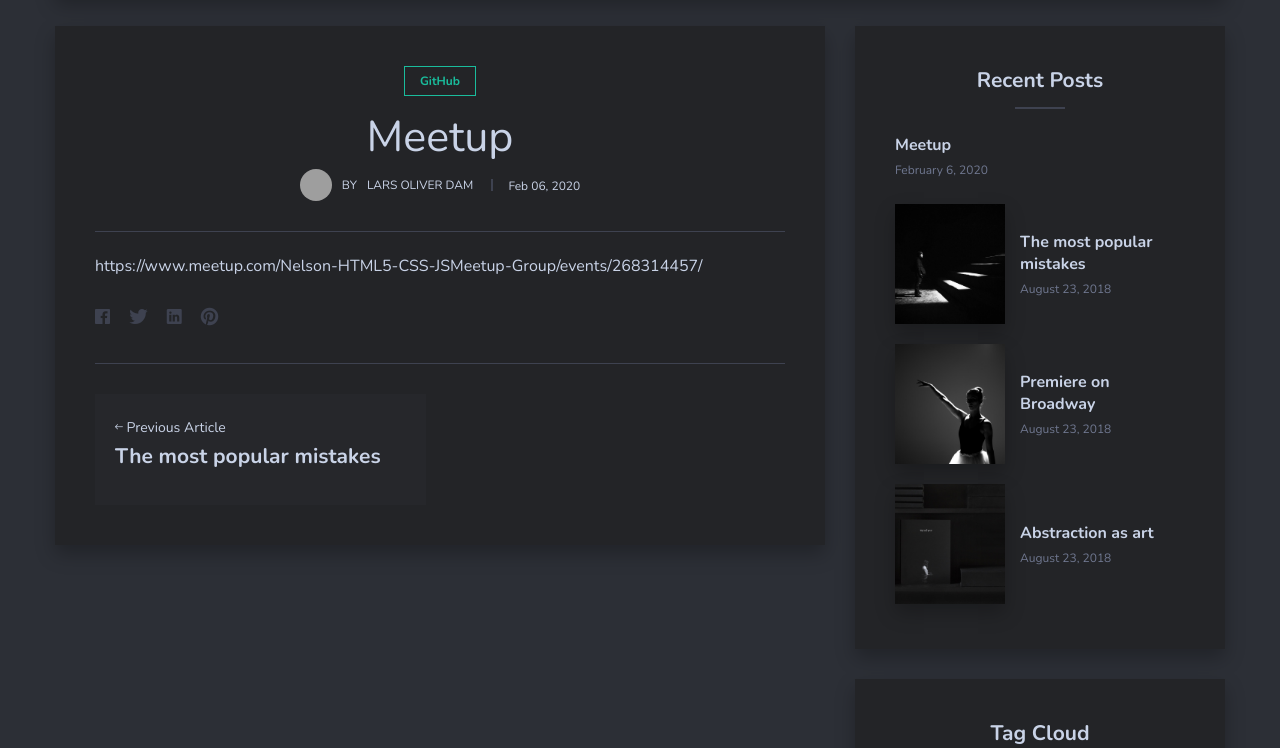
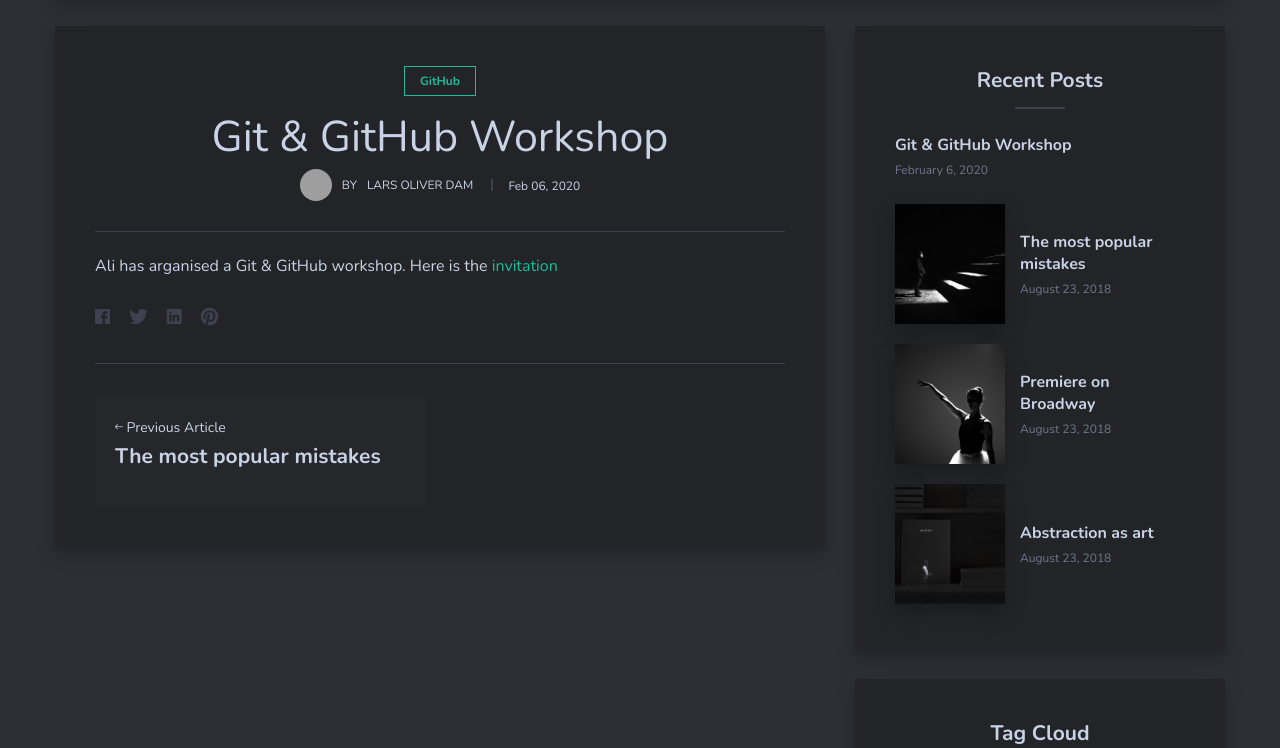
Before and after one commit to larsoliverdam/nmit, a Jekyll site: the page built from _posts/2018-08-23-night-city-lights.markdown, in a window 1280 px wide and 900 px high, scrolled down 547 px, cut to the strip 152-900 px from the top of the window. Built offline with Jekyll 4.4.1, drawn with Linux system fonts in a browser that asks for light colours; nearby versions of some CDN libraries; comment, search, counter and statistics services are not loaded; grey boxes are pictures that could not be loaded.

Commit message:
Ali's GutHub meetup - posting

```diff
--- a/_posts/2018-08-23-night-city-lights.markdown
+++ b/_posts/2018-08-23-night-city-lights.markdown
@@ -1,8 +1,8 @@
 ---
 layout: post
-title:  Meetup
+title:  Git & GitHub Workshop
 date:   2020-02-06 13.19
 image:
 tags:   GitHub
 ---
-https://www.meetup.com/Nelson-HTML5-CSS-JSMeetup-Group/events/268314457/
+Ali has arganised a Git & GitHub workshop. Here is the [invitation](https://www.meetup.com/Nelson-HTML5-CSS-JSMeetup-Group/events/268314457/)
```
